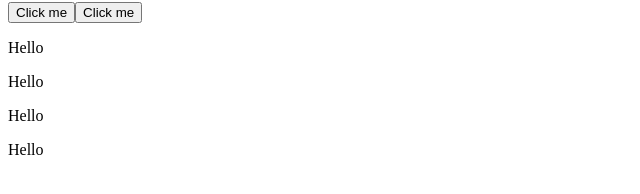
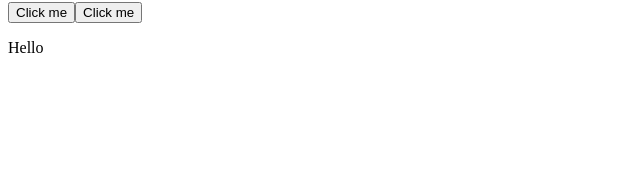
Before and after one commit to homayoonghadiri/React_Course_Project, a React (Vite) app: page / in a window 1280 px wide. Shown: the part 328-522 px from the top of the page, without its empty margins (0-640 px from the left). Built offline with nearby package versions, Linux system fonts and the light colour scheme.

Commit message:
rendering

```diff
--- a/src/App.jsx
+++ b/src/App.jsx
@@ -1,5 +1,6 @@
 import { useState } from "react";
 import User from "./User";
+import ChildComponent from "./ChildComponent";
 
 
 const App = () => {
@@ -14,20 +15,14 @@ const App = () => {
     }
 
     return (
-
         <>
             <User id="5112" fullName="Ahmad Bagheri" email="ahmad@gmail.com" phone="09124567921" city="Tehran" address="Tajrish, No.28" />
             <User id="5113" fullName="Farhad Rahimi" email="farhad@outlook.com" phone="09359050995" city="Shiraz" address="Hafez street, No.99" />
 
             <button onClick={changeText1}>Click me</button>
             <button onClick={changeText2}>Click me</button>
-        <p className="txt">{text}</p>
-        <p className="txt">{text}</p>
-        <p className="txt">{text}</p>
-        <p className="txt">{text}</p>
+            <ChildComponent text={text} />
         </>
-
-
     );
 
 };
--- /dev/null
+++ b/src/ChildComponent.jsx
@@ -0,0 +1,12 @@
+const ChildComponent = ({text}) => {
+
+    console.log('child component...');
+
+
+    return (
+        <p className="txt">{text}</p>
+    );
+
+};
+
+export default ChildComponent;
```
Lines whose indentation alone changed are shown as unchanged.
